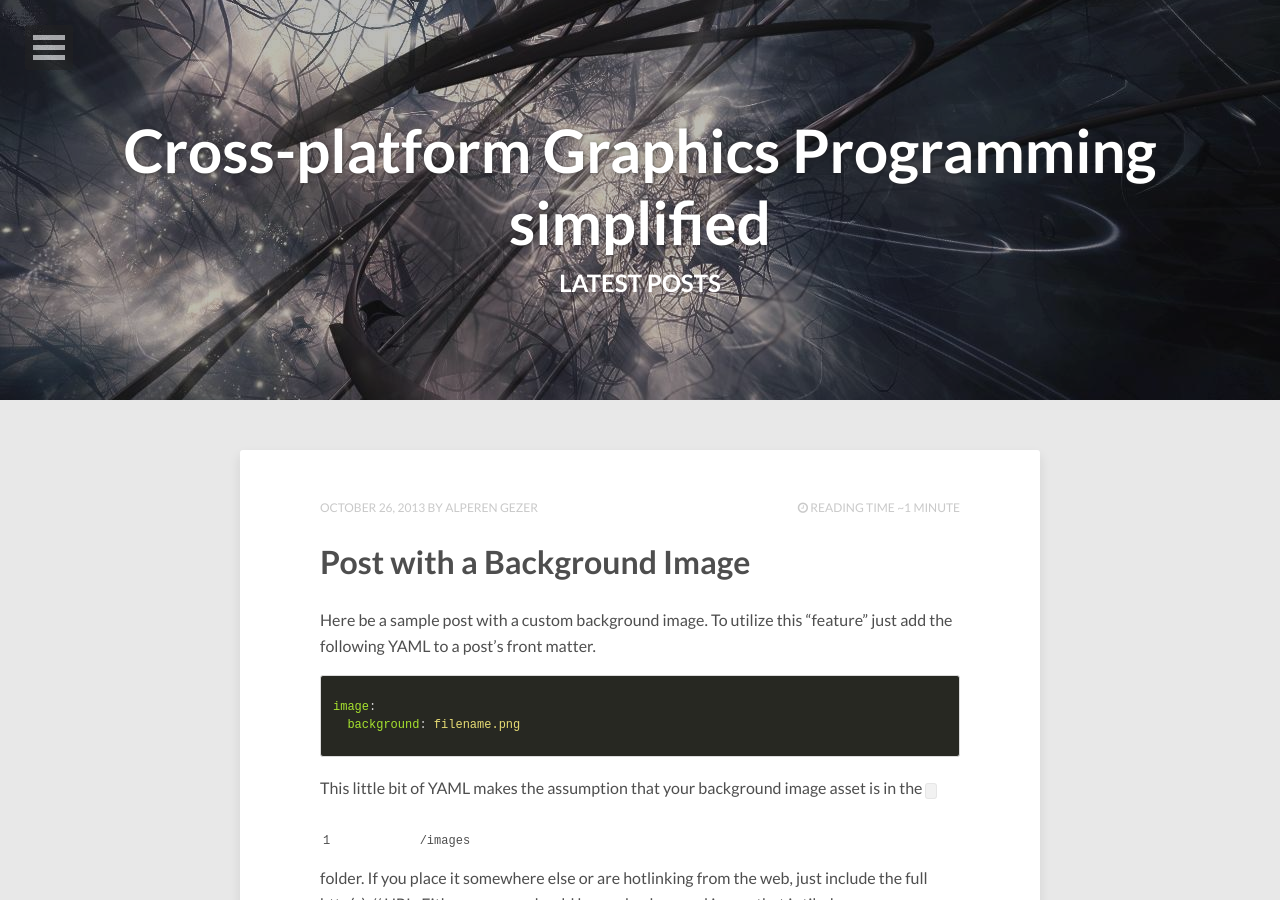
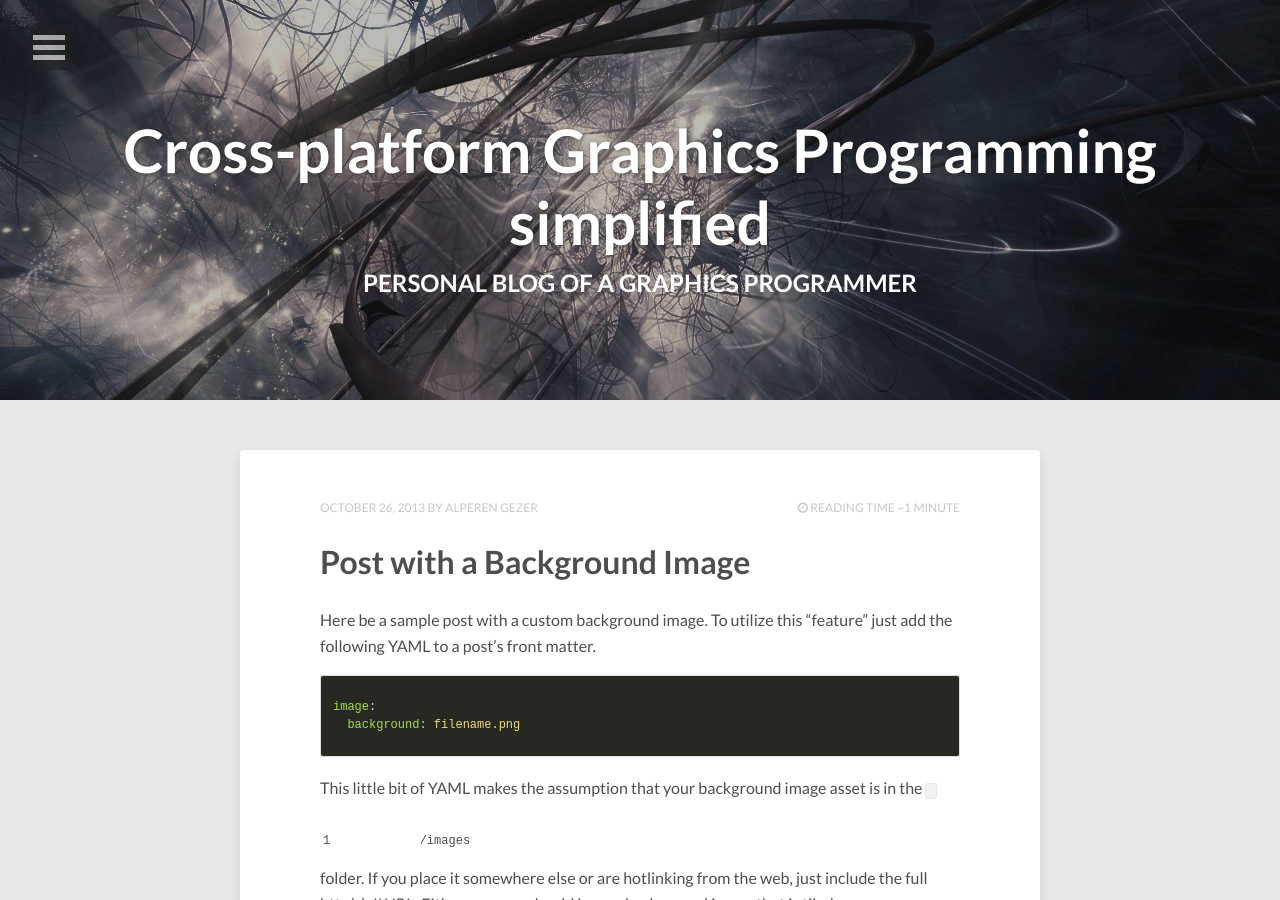
Before and after one commit to 0x61726b/arkenthera.github.io, a Jekyll site: the page built from index.html, in a window 1280 px wide and 900 px high. Built offline with Jekyll 4.4.1, drawn with Linux system fonts in a browser that asks for light colours; nearby versions of some CDN libraries; the list of posts is cut into pages by our own code.

Commit message:
Index.html

```diff
--- a/index.html
+++ b/index.html
@@ -1,6 +1,6 @@
 ---
 layout: post-index
-title: Latest Posts
+title: Personal blog of a Graphics Programmer
 description: "Describe this nonsense."
 tags: [Jekyll, theme, themes, responsive, blog, modern]
 comments: false
```
